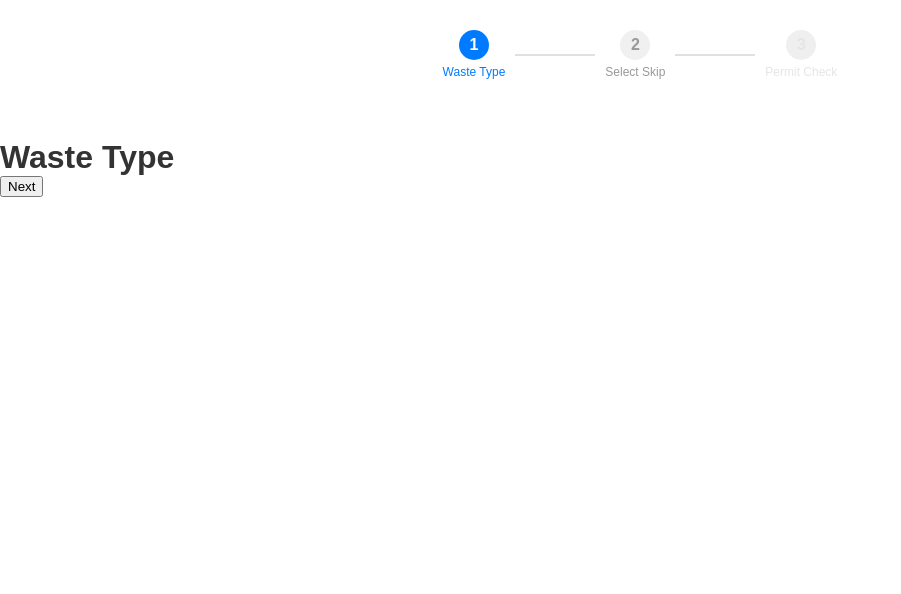
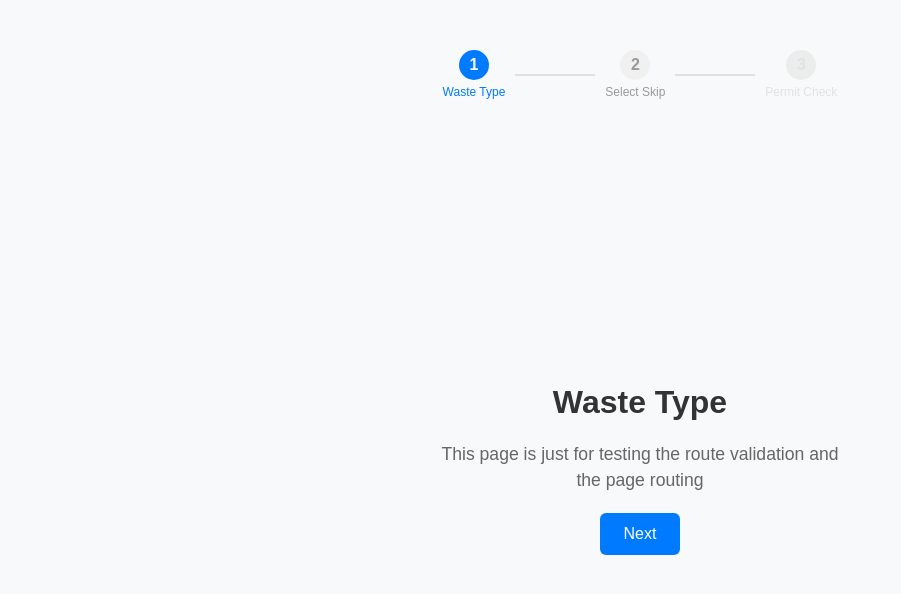
Before and after one commit to hadi6jokhadar/wewantwaste-selectskip-project, a React (Create React App) app: page /weste-type in a window 1280 px wide. Shown: the top 594 px of the page, without its empty margins (0-901 px from the left). Built offline with nearby package versions, Linux system fonts and the light colour scheme.

Commit message:
feat: Refactor PermitCheck and WasteType components with improved styling and structure

```diff
--- a/src/features/permit check/permitCheck.scss
+++ b/src/features/permit check/permitCheck.scss
@@ -1,7 +1,61 @@
 @import "../../variables"; // Import the variables file
 
-.container {
+.permit-check {
   background-color: $background-color;
   width: 100%;
-  height: 100%;
+  min-height: 100vh;
+  padding: 20px;
+  box-sizing: border-box;
+  display: flex;
+  flex-direction: column;
+
+  &__content {
+    display: flex;
+    justify-content: center;
+    align-items: center;
+    flex: 1;
+    padding: 40px 20px;
+  }
+
+  &__test-info {
+    display: flex;
+    flex-direction: column;
+    align-items: center;
+    text-align: center;
+    gap: 20px;
+
+    h1 {
+      margin: 0;
+      font-size: 2rem;
+      color: #333;
+    }
+
+    p {
+      margin: 0;
+      font-size: 1.1rem;
+      color: #666;
+      max-width: 400px;
+      line-height: 1.5;
+    }
+  }
+
+  &__button {
+    padding: 12px 24px;
+    font-size: 1rem;
+    background-color: #007bff;
+    color: white;
+    border: none;
+    border-radius: 6px;
+    cursor: pointer;
+    transition: background-color 0.3s ease;
+
+    &:hover {
+      background-color: #0056b3;
+    }
+
+    &:focus {
+      outline: 2px solid #0056b3;
+      outline-offset: 2px;
+    }
+  }
 }
--- a/src/features/permit check/permitCheck.tsx
+++ b/src/features/permit check/permitCheck.tsx
@@ -16,11 +16,18 @@ const PermitCheck: React.FC = () => {
 
   return (
     <div className="permit-check">
-      <Stepper />
+      <Stepper />{" "}
       <div className="permit-check__content">
-        <h1>Permit Check</h1>
-        {/* Your form or selection UI */}
-        <button onClick={handleBack}>Back</button>
+        <div className="permit-check__test-info">
+          <h1>Permit Check</h1>
+          <p>
+            This page is just for testing the route validation and the page
+            routing
+          </p>
+          <button onClick={handleBack} className="permit-check__button">
+            Back
+          </button>
+        </div>
       </div>
     </div>
   );
--- a/src/features/waste type/wasteType.scss
+++ b/src/features/waste type/wasteType.scss
@@ -1,7 +1,61 @@
 @import "../../variables"; // Import the variables file
 
-.container {
+.waste-type {
   background-color: $background-color;
   width: 100%;
-  height: 100%;
+  min-height: 100vh;
+  padding: 20px;
+  box-sizing: border-box;
+  display: flex;
+  flex-direction: column;
+
+  &__content {
+    display: flex;
+    justify-content: center;
+    align-items: center;
+    flex: 1;
+    padding: 40px 20px;
+  }
+
+  &__test-info {
+    display: flex;
+    flex-direction: column;
+    align-items: center;
+    text-align: center;
+    gap: 20px;
+
+    h1 {
+      margin: 0;
+      font-size: 2rem;
+      color: #333;
+    }
+
+    p {
+      margin: 0;
+      font-size: 1.1rem;
+      color: #666;
+      max-width: 400px;
+      line-height: 1.5;
+    }
+  }
+
+  &__button {
+    padding: 12px 24px;
+    font-size: 1rem;
+    background-color: #007bff;
+    color: white;
+    border: none;
+    border-radius: 6px;
+    cursor: pointer;
+    transition: background-color 0.3s ease;
+
+    &:hover {
+      background-color: #0056b3;
+    }
+
+    &:focus {
+      outline: 2px solid #0056b3;
+      outline-offset: 2px;
+    }
+  }
 }
--- a/src/features/waste type/wasteType.tsx
+++ b/src/features/waste type/wasteType.tsx
@@ -16,11 +16,18 @@ const WasteType: React.FC = () => {
 
   return (
     <div className="waste-type">
-      <Stepper />
+      <Stepper />{" "}
       <div className="waste-type__content">
-        <h1>Waste Type</h1>
-        {/* Your form or selection UI */}
-        <button onClick={handleNext}>Next</button>
+        <div className="waste-type__test-info">
+          <h1>Waste Type</h1>
+          <p>
+            This page is just for testing the route validation and the page
+            routing
+          </p>
+          <button onClick={handleNext} className="waste-type__button">
+            Next
+          </button>
+        </div>
       </div>
     </div>
   );
```
